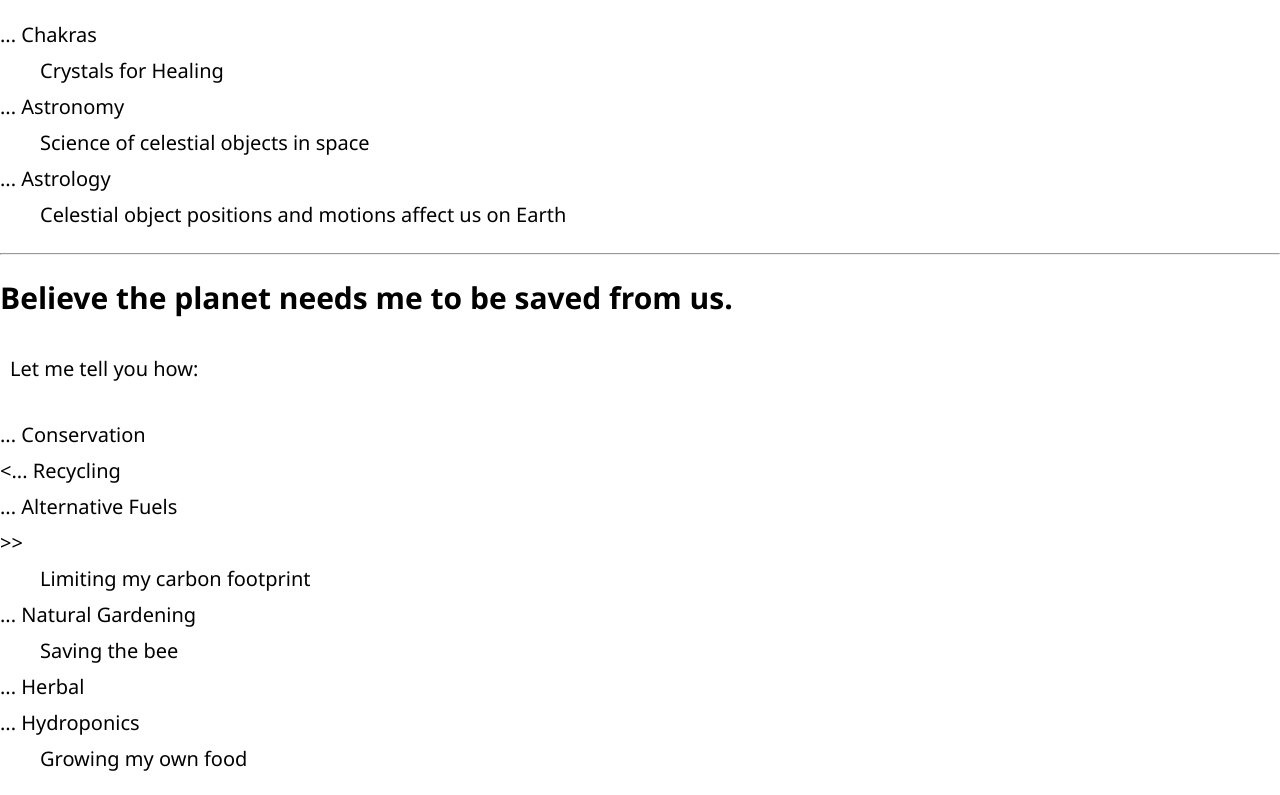
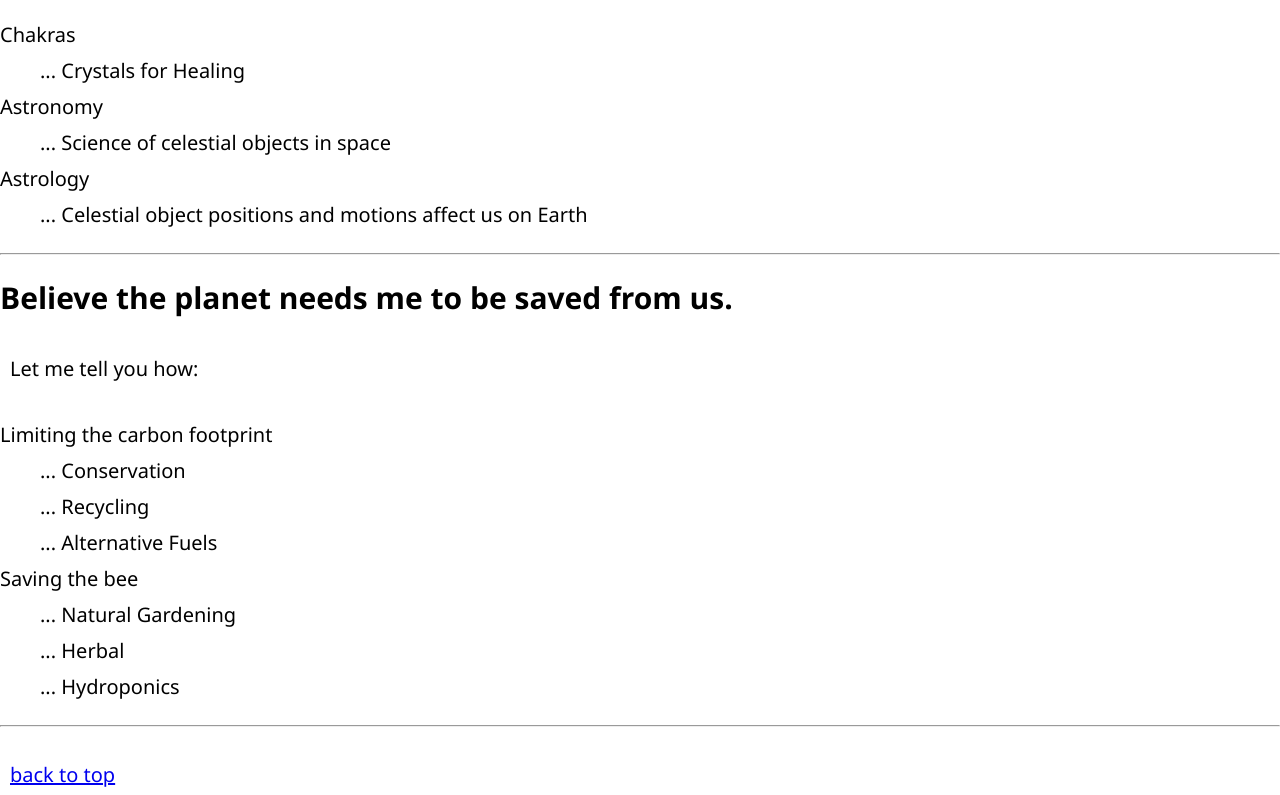
Before and after one commit to KC-LCW-Jan-23-Classroom/js-assignment-4-html-me-something-ACoderBee, a website: page index.html in a window 1280 px wide. Shown: the part 562-1357 px from the top of the page. Drawn offline with Linux system fonts and the light colour scheme.

Commit message:
Rearrange dt dd

```diff
--- a/index.html
+++ b/index.html
@@ -30,28 +30,28 @@
       <h2>Child of the Age of Aquarius</h2>
       <p>Let me tell you why:</p>
       <dl>
-     <dt>...  Chakras</dt>
-     <dd>Crystals for Healing</dd>
-     <dt>...  Astronomy</dt>
-     <dd>Science of celestial objects in space</dd>
-     <dt>...  Astrology </dt>
-     <dd> Celestial object positions and motions affect us on Earth</dd>
-   </dl>
+         <dt>Chakras</dt>
+         <dd>...  Crystals for Healing</dd>
+         <dt>Astronomy</dt>
+         <dd>...  Science of celestial objects in space</dd>
+         <dt>Astrology </dt>
+         <dd>...  Celestial object positions and motions affect us on Earth</dd>
+      </dl>
    </section>
    <hr>
    <section id="save">
-      <h2>Believe the planet needs me to be saved from us.  </h2>
+      <h2>Believe the planet needs me to be saved from us. </h2>
       <p>Let me tell you how:</p>
       <dl>
-      <dt>... Conservation</dt>
-      <<! <dt>... Recycling</dt><dt>... Alternative Fuels</dt>>>
-      <dd>Limiting my carbon footprint</dd>
-      <dt>... Natural Gardening </dt>
+         <dt>Limiting the carbon footprint</dt>
+            <dd>... Conservation<br>
+            ... Recycling<br>
+            ... Alternative Fuels</dd>
 
-      <dd>Saving the bee</dd>
-      <dt>... Herbal</dt>
-      <dt>... Hydroponics</dt>
-      <dd>Growing my own food</dd>
+         <dt>Saving the bee</dt>
+            <dd>... Natural Gardening <br>
+            ... Herbal<br>
+            ... Hydroponics</dd>
       </dl>
    </section>
    <hr>
```
